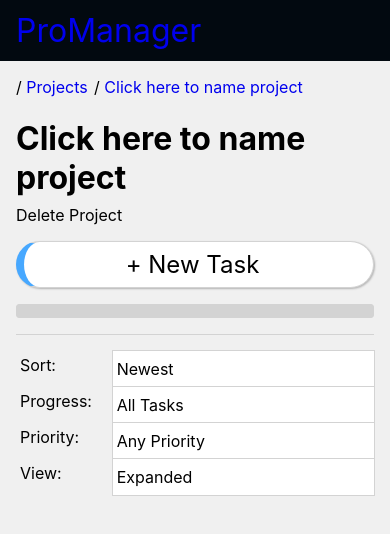
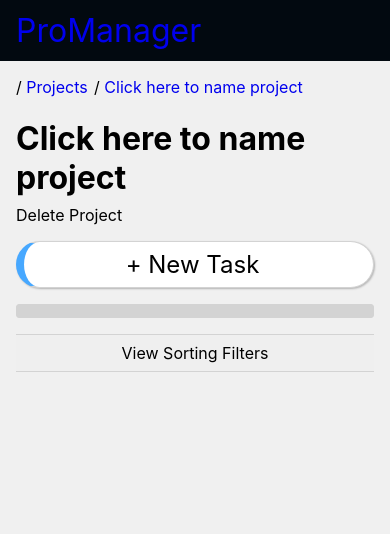
Before and after one commit to Rasamune/ProManager, a React (Create React App) app: page / in a window 390 px wide. Both pictures are taken after a click on the button "+ New Project". Shown: the top 534 px of the page. Built offline with nearby package versions, Linux system fonts and the light colour scheme.

Commit message:
Added Filter View Option for mobile

```diff
--- a/src/components/ChangelogView.module.css
+++ b/src/components/ChangelogView.module.css
@@ -27,6 +27,6 @@
 
 @media (max-width: 30em) {
   .changelog-container {
-    margin: 1rem 0 2rem;
+    margin: 1.5rem 0 2rem;
   }
 }
--- a/src/components/CommentsView.module.css
+++ b/src/components/CommentsView.module.css
@@ -88,6 +88,7 @@
 @media (max-width: 30em) {
   .comments-container {
     margin: 0;
+    padding-bottom: 1rem;
     border-bottom: 1px solid lightgray;
   }
 }
--- a/src/components/ProjectItem.module.css
+++ b/src/components/ProjectItem.module.css
@@ -16,6 +16,7 @@
 }
 
 .project-item h1 {
+  max-width: 80%;
   display: inline-block;
   margin: 0;
 }
--- a/src/components/TaskListFilter.js
+++ b/src/components/TaskListFilter.js
@@ -3,6 +3,8 @@ import classes from './TaskListFilter.module.css';
 
 const TaskListFilter = props => {
   const filters = props.filters;
+  const [showFiltersMobile, setShowFiltersMobile] = useState('');
+  const isMobileView = window.innerWidth < 768;
   const [dropdown, setDropdown] = useState({
     sort: false,
     progress: false,
@@ -34,8 +36,23 @@ const TaskListFilter = props => {
     }));
   };
 
+  const toggleVisiblityHandler = e => {
+    if (showFiltersMobile === '') {
+      e.target.textContent = 'Close Sorting Filters';
+      setShowFiltersMobile('show');
+      return;
+    }
+    e.target.textContent = 'View Sorting Filters';
+    setShowFiltersMobile('');
+  };
+
   return (
-    <section className={classes['task-filter-container']}>
+    <>
+      <section
+        className={`${classes['task-filter-container']} ${
+          showFiltersMobile === 'show' ? classes.show : ''
+        }`}
+      >
         <div className={classes.sort}>
           <label>Sort:</label>
           <div
@@ -135,6 +152,15 @@ const TaskListFilter = props => {
           </div>
         </div>
       </section>
+      {isMobileView && (
+        <button
+          className={classes['view-filters']}
+          onClick={toggleVisiblityHandler}
+        >
+          View Sorting Filters
+        </button>
+      )}
+    </>
   );
 };
 
--- a/src/components/TaskListFilter.module.css
+++ b/src/components/TaskListFilter.module.css
@@ -51,10 +51,19 @@
 }
 
 @media (max-width: 30em) {
+  .view-filters {
+    width: 100%;
+    text-align: center;
+    padding: 0.5rem;
+    border-bottom: 1px solid lightgray;
+  }
   .task-filter-container {
     grid-template-columns: 1fr;
+    display: none;
   }
-
+  .task-filter-container.show {
+    display: block;
+  }
   .sort .filterchoice {
     margin-right: 0;
     padding: 0.5rem 0.25rem;
```
Lines whose indentation alone changed are shown as unchanged.
